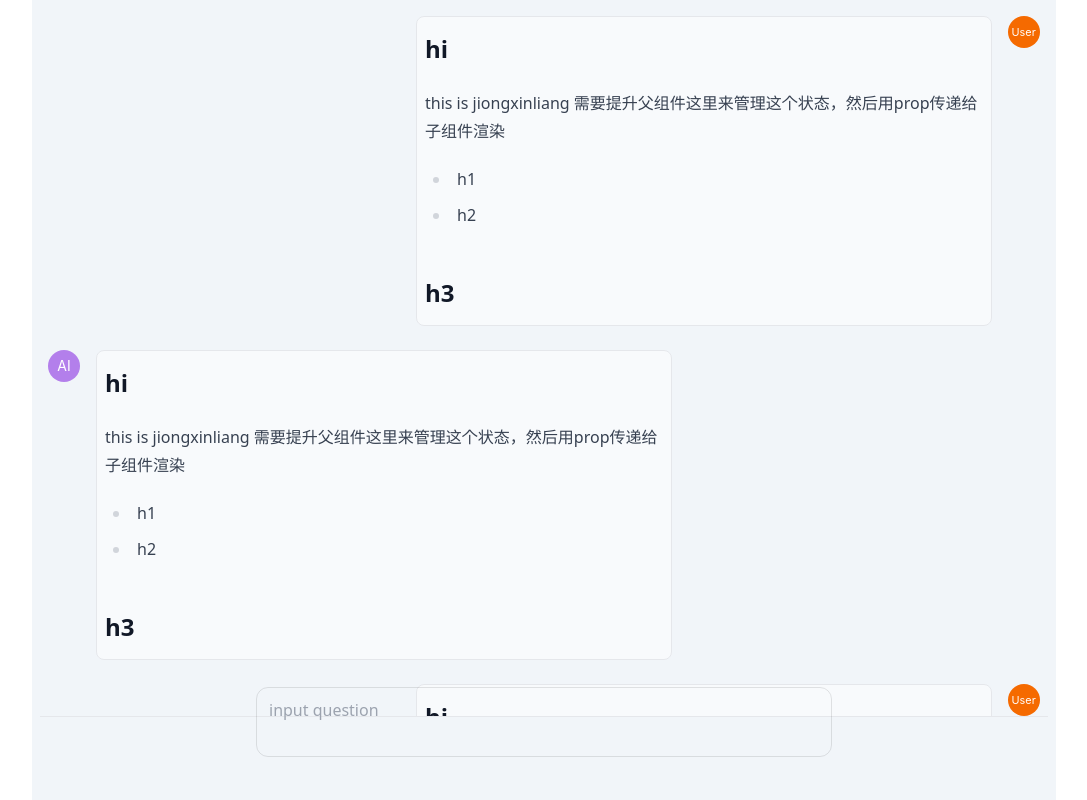
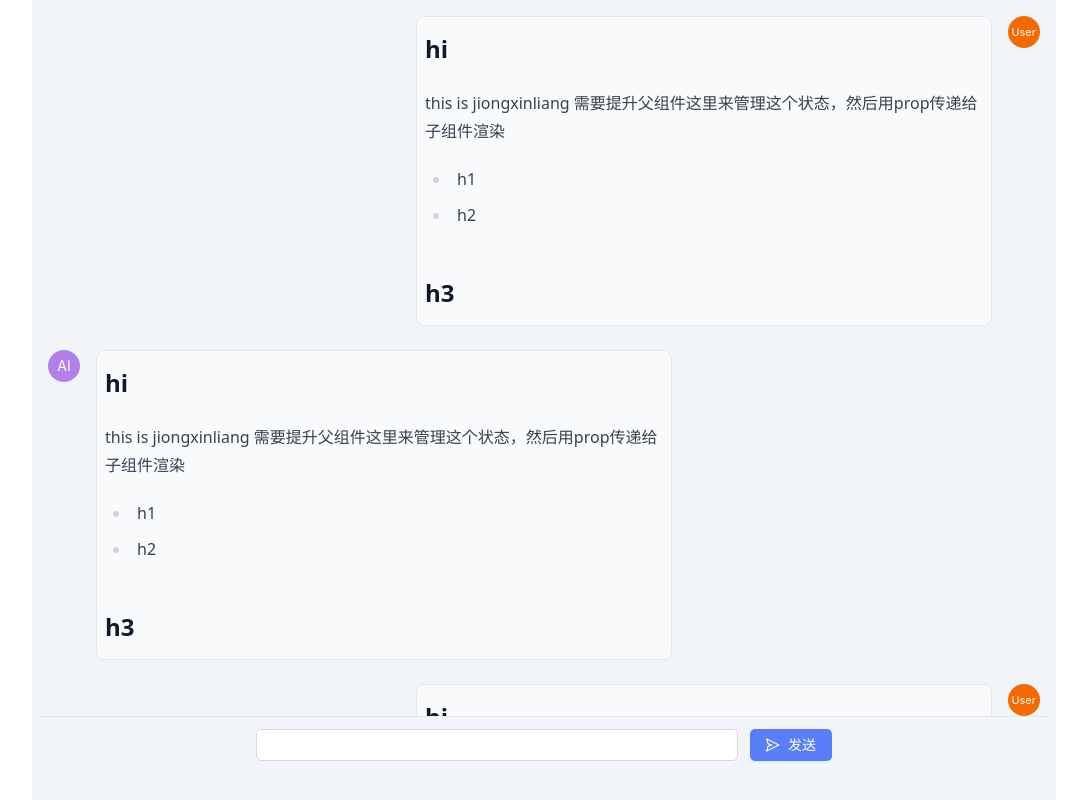
Before and after one commit to RunnningDogg/aichat-webui, a React (Vite) app: page /markedpage in a window 1280 px wide. Shown: the whole page, without its empty margins (96-1183 px from the left). Built offline with nearby package versions, Linux system fonts and the light colour scheme.

Commit message:
feature 消息发送框的样式

```diff
--- a/src/pages/MarkdownPlayground/MarkedChat.tsx
+++ b/src/pages/MarkdownPlayground/MarkedChat.tsx
@@ -1,7 +1,8 @@
 import { useRef, useState } from "react";
 import AIMessage from "../ChatPage/components/AIMessage";
 import UserMessage from "../ChatPage/components/UserMessage";
-import { Input, message } from "antd";
+import { Button, Input, Tooltip, message } from "antd";
+import { SendOutlined } from "@ant-design/icons";
 
 const { TextArea } = Input;
 
@@ -25,11 +26,14 @@ function MarkedChat() {
 
       // 获取光标位置和行号
       // inputRef.current?.focus();
-      inputRef.current!.scrollTop = inputRef?.current?.scrollHeight || 0;
+      // const area = inputRef.current!;
+      // area.scrollTop = area.scrollHeight;
     } else if (e.key === "Enter") {
       e.preventDefault();
-      console.log("enter");
       messageApi.success("enter 准备发送");
+      setInputText("");
+      // console.log("enter");
+      // messageApi.success("enter 准备发送");
     }
   };
 
@@ -43,16 +47,39 @@ function MarkedChat() {
         <AIMessage key="chat4" rawMessage={rawMessage} />
       </div>
 
-      <div className="absolute inset-x-0 bottom-2 right-0 -translate-y-1/2  ">
-        <div className="mx-auto flex flex-col rounded-xl border border-black/10 lg:max-w-xl">
-          <textarea
-            className="resize-none overflow-hidden border-0 bg-transparent py-[10px] pl-3 outline-0 focus:ring-0 focus-visible:ring-0"
+      <div className="">
+        {/* absolute inset-x-0 bottom-2 right-0 -translate-y-1/2   */}
+        <div className="mx-auto flex items-center gap-3 lg:max-w-xl">
+          {/* rounded-xl border border-black/10 */}
+          {/* <textarea
+            className=" w-full resize-none overflow-hidden border-0 bg-transparent py-3 pl-3 outline-0 focus:ring-0 focus-visible:ring-0"
+            style={{
+              maxHeight: "56px",
+              height: "100px",
+              overflowY: "hidden",
+            }}
             placeholder="input question"
             value={inputText}
             onChange={(e) => setInputText(e.target.value)}
             onKeyDown={handleKeyDown}
             ref={inputRef}
+          /> */}
+          <TextArea
+            value={inputText}
+            onChange={(e) => {
+              setInputText(e.target.value);
+            }}
+            allowClear
+            autoSize
+            // onPressEnter={() => {
+            //   messageApi.success("enter 准备发送");
+            //   setInputText("");
+            // }}
+            onKeyDown={handleKeyDown}
           />
+          <Button type="primary" icon={<SendOutlined />}>
+            发送
+          </Button>
         </div>
       </div>
     </div>
```
